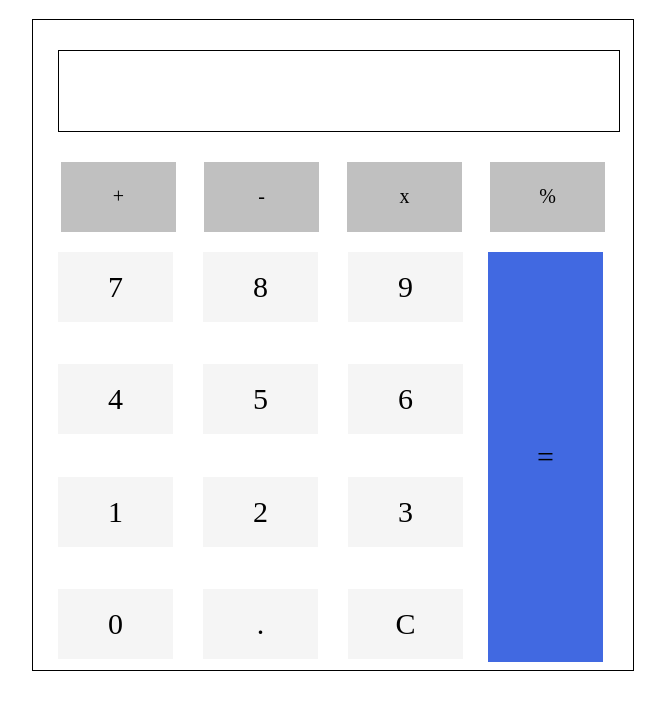
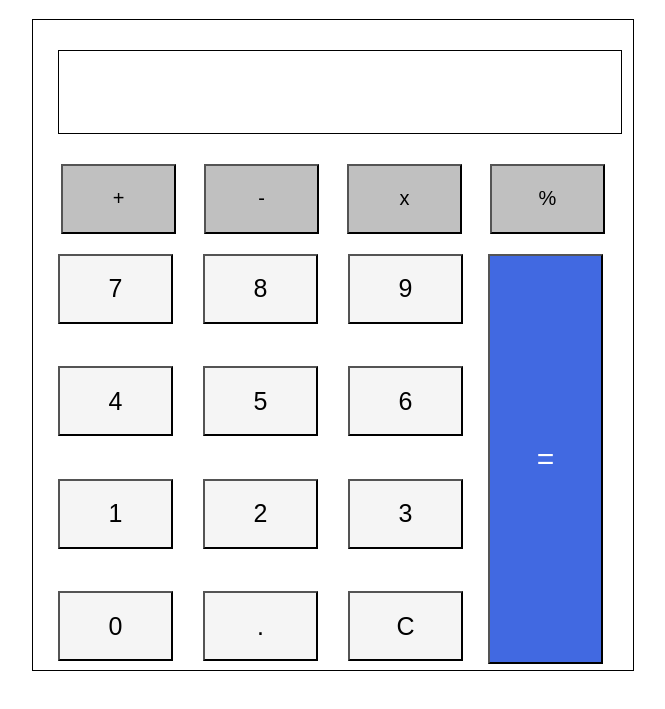
Before and after one commit to darren-kk/calculator, a website built with Parcel: page src/index.html in a window 1280 px wide. Shown: the part 69-778 px from the top of the page, without its empty margins (315-980 px from the left). Built offline with nearby package versions, Linux system fonts and the light colour scheme.

Commit message:
fix syntax

```diff
--- a/src/index.html
+++ b/src/index.html
@@ -7,32 +7,38 @@
     <title>Calculator</title>
     <link rel="stylesheet" href="styles.css" />
   </head>
+
   <body>
     <h1>Calculator</h1>
     <section>
-      <div class="blank"></div>
+
+      <form class="input">
+        <input type="text" class="input_blank">
+      </form>
+
       <div class="symbols">
-        <div class="sym">+</div>
-        <div class="sym">-</div>
-        <div class="sym">x</div>
-        <div class="sym">%</div>
+        <button type="button" class="symbols_btn add">+</button>
+        <button type="button" class="symbols_btn minus">-</button>
+        <button type="button" class="symbols_btn multi">x</button>
+        <button type="button" class="symbols_btn divide">%</button>
       </div>
+
       <div class="low">
         <div class="numbers">
-          <div class="num">7</div>
-          <div class="num">8</div>
-          <div class="num">9</div>
-          <div class="num">4</div>
-          <div class="num">5</div>
-          <div class="num">6</div>
-          <div class="num">1</div>
-          <div class="num">2</div>
-          <div class="num">3</div>
-          <div class="num">0</div>
-          <div class="num">.</div>
-          <div class="num">C</div>
+          <button type="button" class="num" id="num7">7</button>
+          <button type="button" class="num" id="num8">8</button>
+          <button type="button" class="num" id="num9">9</button>
+          <button type="button" class="num" id="num4">4</button>
+          <button type="button" class="num" id="num5">5</button>
+          <button type="button" class="num" id="num6">6</button>
+          <button type="button" class="num" id="num1">1</button>
+          <button type="button" class="num" id="num2">2</button>
+          <button type="button" class="num" id="num3">3</button>
+          <button type="button" class="num" id="num0">0</button>
+          <button type="button" class="num" id="numdot">.</button>
+          <button type="button" class="num" id="numc">C</button>
         </div>
-        <div class="equal">=</div>
+        <button type="button" class="equal">=</button>
       </div>
     </section>
 
--- a/src/styles.css
+++ b/src/styles.css
@@ -13,10 +13,11 @@ section {
   font-size: 30px;
 }
 
-.blank {
+.input_blank {
   display: flex;
   justify-content: end;
   align-items: center;
+  text-align: right;
   margin: 30px 25px;
   padding-right: 10px;
   font-size: 50px;
@@ -31,14 +32,14 @@ section {
   align-items: center;
 }
 
-.sym {
+.symbols_btn {
   display: flex;
   justify-content: center;
   align-items: center;
+  font-size: 20px;
   width: 115px;
   height: 70px;
   background-color: silver;
-  font-size: 20px;
 }
 
 .low {
@@ -62,6 +63,7 @@ section {
   display: flex;
   justify-content: center;
   align-items: center;
+  font-size: 25px;
   margin: 0px 5px 0px 25px;
   width: 115px;
   height: 70px;
@@ -72,6 +74,8 @@ section {
   display: flex;
   justify-content: center;
   align-items: center;
+  font-size: 30px;
+  color: white;
   margin:0px 0px 40px 20px;
   width: 115px;
   height: 410px;
```
